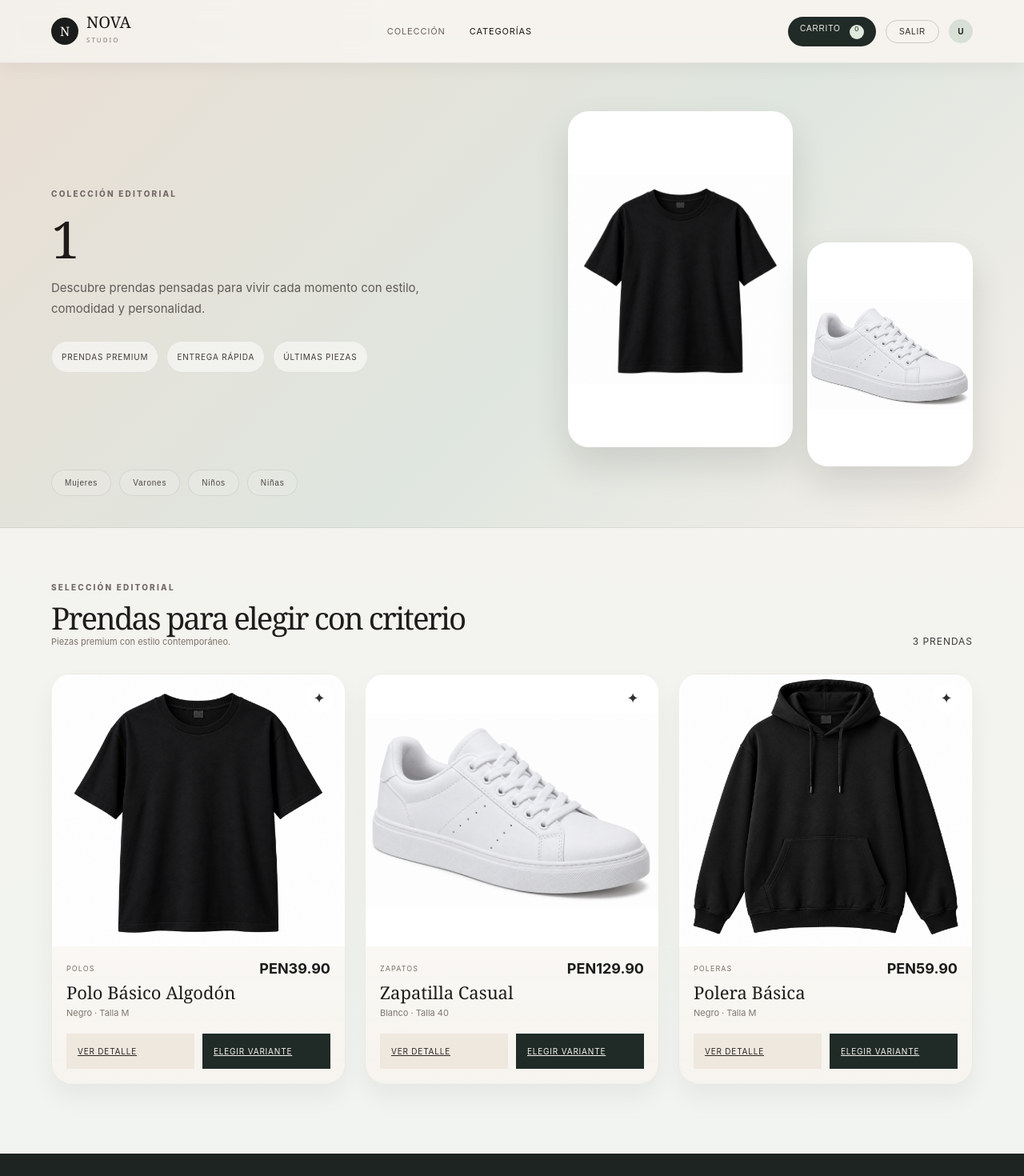
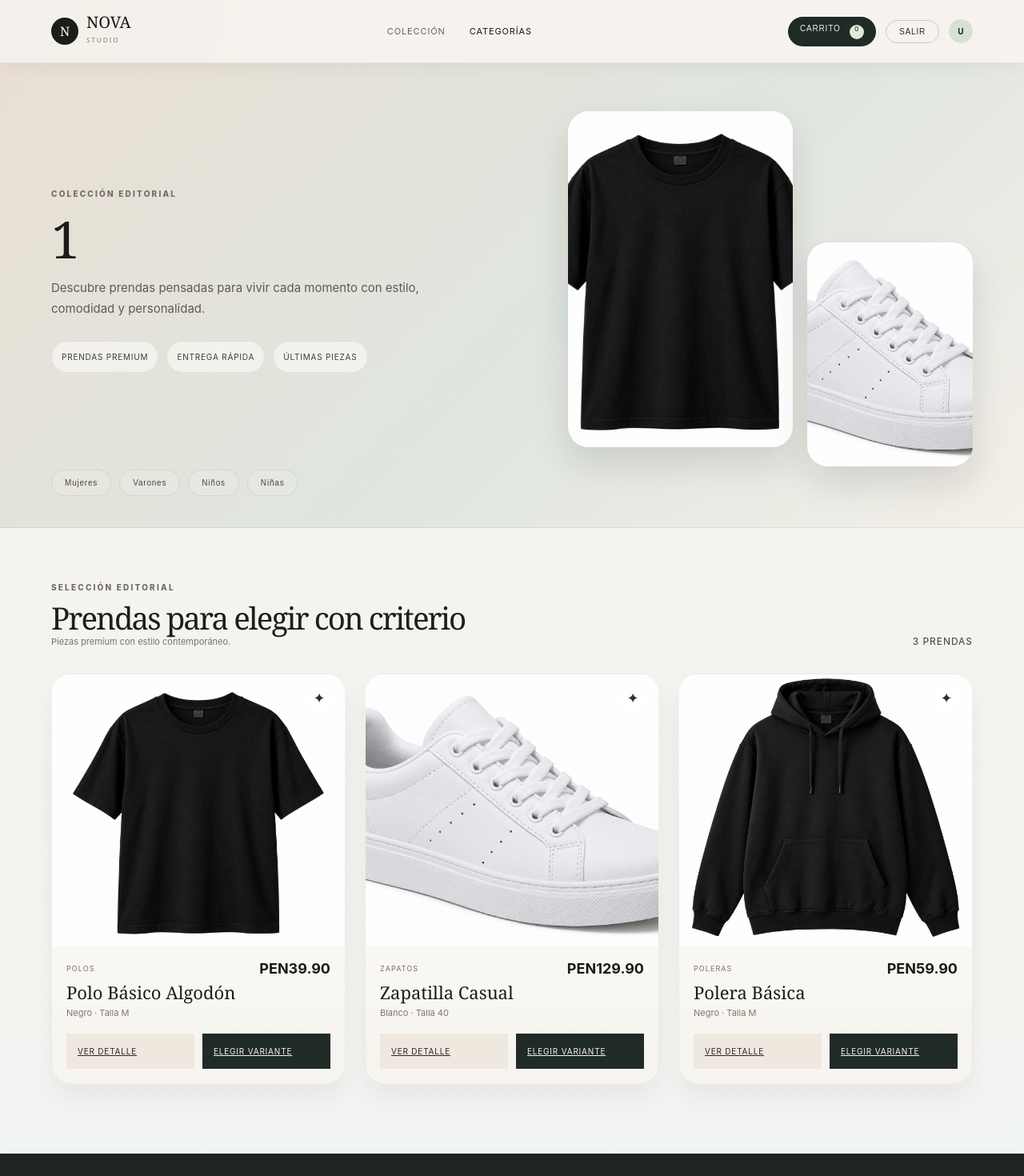
Before and after one commit to bryanruegapiedad/PROYECTO-ROPA, an Angular app in the folder frontend/: page /tienda/categoria/1 in a window 1280 px wide. Shown: the top 1470 px of the page at 80% size. Built offline with nearby package versions, Linux system fonts and the light colour scheme; no server answers; sample sign-in values are in the browser's storage.

Commit message:
style: ajuste de object-fit cover sin bordes blancos e imagenes exactas por prenda

```diff
--- a/frontend/src/app/pages/categoria/categoria.scss
+++ b/frontend/src/app/pages/categoria/categoria.scss
@@ -227,8 +227,8 @@
 .editorial-card img {
   width: 100%;
   height: 100%;
-  object-fit: contain;
-  background: #fff;
+  object-fit: cover;
+  object-position: center 20%;
   display: block;
 }
 
@@ -378,8 +378,8 @@
 .pin-image img {
   display: block;
   height: 100%;
-  object-fit: contain;
-  background: #fff;
+  object-fit: cover;
+  object-position: center 20%;
   width: 100%;
 }
 
```
